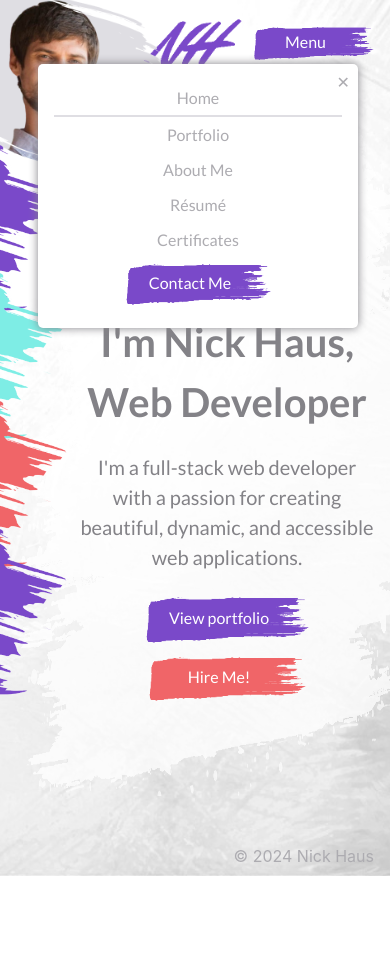
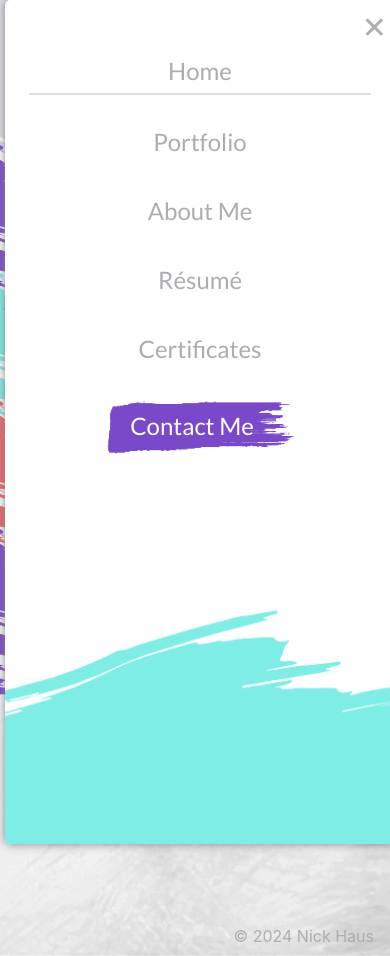
Before and after one commit to njhaus/portfolio-dev, a React (Vite) app: page / in a window 390 px wide. Both pictures are taken after a click on the button "Menu". Shown: the top 956 px of the page. Before the commit the page ends 876 px from the top, so only its background shows below. Built offline with nearby package versions, Linux system fonts and the light colour scheme; the HTML template or start-up script is replaced by a standard one.

Commit message:
Reconfigure mobile dialog size

```diff
--- a/src/App.css
+++ b/src/App.css
@@ -73,13 +73,14 @@ h1 {
 
 header {
   display: flex;
+  position: relative;
   flex-direction: row;
   width: 100%;
   justify-content: space-between;
   background-color: transparent;
   padding: 1rem;
   height: 10rem;
-
+  z-index: 5;
 }
 
 .header-section {
@@ -89,6 +90,13 @@ header {
 
 nav {
   display: block;
+  overflow: hidden;
+}
+
+.nav-btn, .contact-btn, .contact-btn button{
+  font-size: 1em;
+  margin-top: 1em;
+  z-index: 10;
 }
 
 .nav-btn {
@@ -96,6 +104,10 @@ nav {
   border: none;
   color: var(--md-gray);
   border-radius: 0;
+}
+
+nav .dialog-decoration {
+  display: none;
 }
 
 .menu-current {
@@ -154,6 +166,7 @@ nav {
 
 .dialog-close {
   position: absolute;
+  font-size: 1.25em;
   top: 0;
   right: 0;
   background-color: transparent;
@@ -174,11 +187,12 @@ nav {
 }
 
 .dialog p {
-  margin-top: 5rem;
+  position: absolute;
   color: white;
-  font-size: 1.25rem;
+  font-size: 1.25em;
   padding: 0 4rem;
   font-weight: 600;
+  bottom: 0;
 }
 
 .dialog ul{
@@ -189,22 +203,21 @@ nav {
 
 .dialog ul li {
   list-style-type: none;
-  margin: 1rem 0;
+  margin: 1em 0;
   padding: 0;
   position: relative;
 }
 
 .dialog-brush {
   display: inline-block;
-  height: 2rem;
-    width: 6.5rem;
+  height: 2em;
+    width: 6.5em;
     -webkit-mask-image: url('./assets/paintstripe.png');
     mask-image: url('./assets/paintstripe.png');
     mask-size: contain;
     mask-position: center;
     mask-repeat: no-repeat;
     position: relative;
-    /* padding: 2rem 2.5rem 2.25rem 2rem; */
     background-color: var(--dk-purple);
     color: white;
     margin-right: 1rem;
@@ -233,7 +246,7 @@ nav {
     mask-repeat: no-repeat;
     position: absolute;
     transform: scaleX(-1);
-    top: 18rem;
+    bottom: -29.5rem;
     left: -20rem;
     background-color: var(--lt-teal);
 }
@@ -241,7 +254,7 @@ nav {
 .copy-msg {
   position: absolute;
   color: var(--dk-gray);
-  top: -1.25rem;
+  top: -1.25em;
   z-index: 1;
 }
 
@@ -385,20 +398,6 @@ main {
   overflow-y: scroll;
   padding-left: 10%;
 }
-
-/*
-.page-overlay-2 {
-  height: calc(100% + 3rem);
-  overflow-y: scroll;
-  margin-top: -3rem;
-  padding: 6rem;
-  width: fit-content;
-  -webkit-mask-image: url('./assets/brushoverlay.png');
-    mask-image: url('./assets/brushoverlay.png');
-    mask-size: 100% 100%;
-    mask-repeat: no-repeat;
-    background-color: #ffffffbb;
-} */
 
 
 /* Welcome */
@@ -598,7 +597,7 @@ nav {
       background-color: white;
       z-index: 10;
       box-shadow: 0 0 10px var(--dk-gray);
-      padding: 1rem;
+      padding: 1em;
       border-radius: 5px;
   }
 
@@ -611,7 +610,7 @@ nav {
   }
 
   .contact-btn {
-    margin: 0 auto;
+    margin: 1em auto;
   }
 
   .menu-btn,
@@ -621,8 +620,8 @@ nav {
 
   .menu-btn {
     background-color: var(--dk-purple);
-    padding: 0.5rem;
-    margin-top: -0.5rem;
+    padding: 0.5em;
+    margin-top: -0.5em;
   }
 }
 
@@ -632,20 +631,23 @@ nav {
 @media screen and (max-width: 850px) {
 
   body {
-      height: calc(100vh + 2rem);
+      margin: 0;
+      padding: 0;
       overflow-x: hidden;
     }
 
   main {
     display: block;
   }
+
+  /* side menu */
   .side-menu-section {
   height: 38rem;
   margin-top: -5rem;
   position: absolute;
   top: 4rem;
   left: -18rem;
-          z-index: 5;
+  z-index: 4;
   }
 
   .page-section {
@@ -682,7 +684,54 @@ nav {
 
   .welcome-page {
   margin-top: 1rem;
-          padding-left: 5rem;
+  padding-left: 4.5rem;
   padding-right: 1rem;
   }
+
+
+  .dialog {
+  position: absolute;
+  top: 0;
+  left: 5px;
+  width: 100vw;
+  max-width: 100vw;
+  height: 100vh;
+  font-size: 22px;
   }
+
+
+  .dialog ul li {
+  margin: 2em 0;
+  }
+
+
+  .dialog-decoration {
+  bottom: -25rem;
+  }
+
+  /* Nav */
+
+    .show-menu {
+      position: absolute;
+      left: 0;
+      top: 0;
+      margin-left: 5px;
+      width: 100vw;
+      height: 100vh;
+      font-size: 24px;
+    }
+
+
+  nav .dialog-decoration {
+    display: block;
+  }
+
+  .logo {
+    height: 3rem;
+  }
+
+  .page:not(.welcome-page) {
+    padding: 1rem 2.5rem 0 4.5rem;
+
+  }
+}
--- a/src/components/header/Menu.tsx
+++ b/src/components/header/Menu.tsx
@@ -14,7 +14,7 @@ interface iMenu {
 const Menu = ({ handlePage, currPage, handleDialog, showMenu, handleMenu}: iMenu) => {
 
   return (
-    <nav className={showMenu ? 'nav-menu show-menu' : "nav-menu"}>
+    <nav className={showMenu ? "nav-menu show-menu" : "nav-menu"}>
       <button className="dialog-close menu-close" onClick={() => handleMenu()}>
         &#x2715;
       </button>
@@ -25,15 +25,15 @@ const Menu = ({ handlePage, currPage, handleDialog, showMenu, handleMenu}: iMenu
             currPage === i ? "btn nav-btn menu-current" : "btn nav-btn"
           }
           onClick={() => {
-            handlePage(i)
+            handlePage(i);
             handleMenu();
-          }
-          }
+          }}
         >
           {page.pageText}
         </button>
       ))}
       <ContactMe handleDialog={handleDialog} handleMenu={handleMenu} />
+      <div className="dialog-decoration"></div>
     </nav>
   );
 };
--- a/src/components/parts/Contact.tsx
+++ b/src/components/parts/Contact.tsx
@@ -37,7 +37,7 @@ const Contact = ({ handleDialog, dialogOpen }: iContact) => {
     if (copyMsg) {
       setTimeout(() => {
         setCopyMsg('')
-      }, 2000)
+      }, 2500)
     }
   }, [copyMsg])
 
```
Lines whose indentation alone changed are shown as unchanged.
